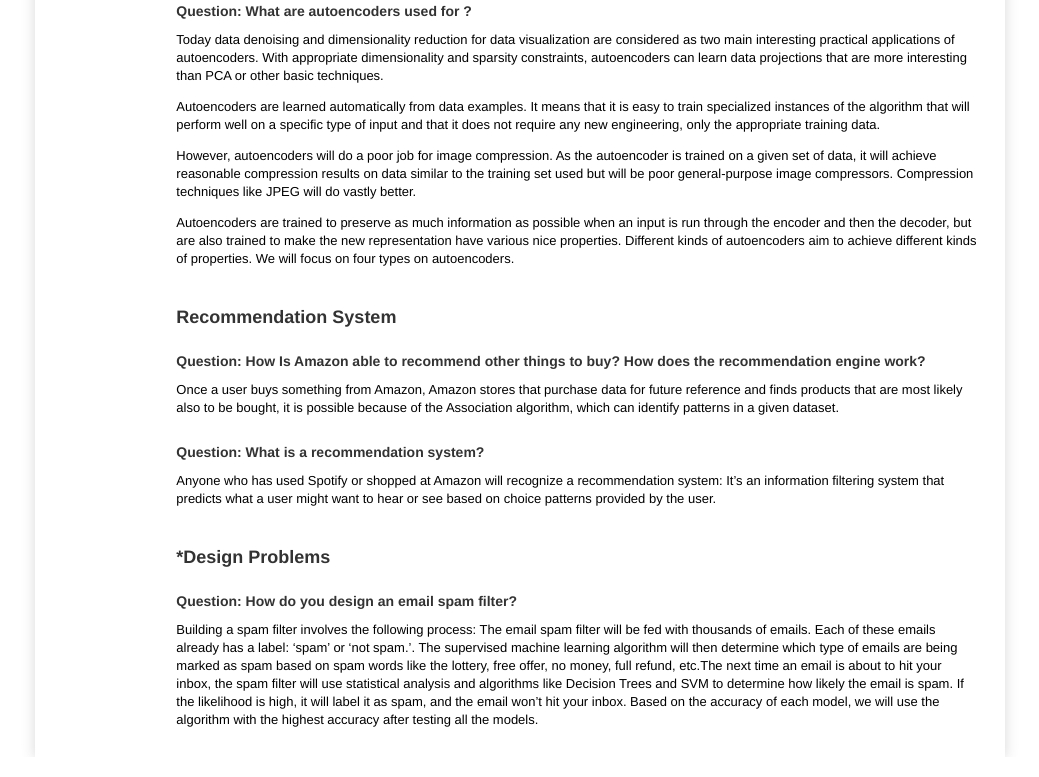
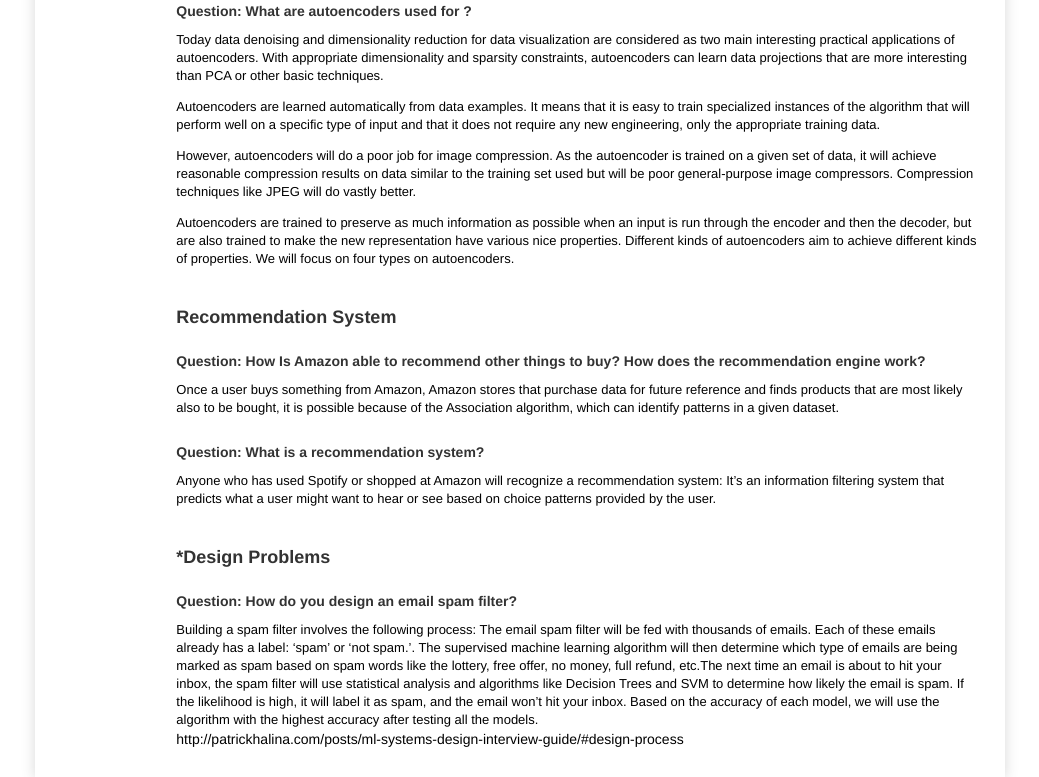
Before and after one commit to neilliang90/neilliang90.github.io, a Jekyll site: the page blog/ML.html, which Jekyll copies as it is, in a window 1280 px wide and 900 px high, scrolled down 15165 px, cut to the strip 123-900 px from the top of the window. Shown: the whole strip, without its empty margins (120-1159 px from the left). Built offline with Jekyll 4.4.1, drawn with Linux system fonts in a browser that asks for light colours; some of the changed lines change nothing that is shown.

Commit message:
Update ML.html

```diff
--- a/blog/ML.html
+++ b/blog/ML.html
@@ -546,6 +546,7 @@ An AUC of less than 0.5 might indicate that something interesting is happening.
 </div>
 </div>
 </div>
+
 <div class="cell border-box-sizing text_cell rendered"><div class="prompt input_prompt">
 </div><div class="inner_cell">
 <div class="text_cell_render border-box-sizing rendered_html">
@@ -559,15 +560,11 @@ An AUC of less than 0.5 might indicate that something interesting is happening.
 </div><div class="inner_cell">
 <div class="text_cell_render border-box-sizing rendered_html">
 <h3 id="*Design-Problems">*Design Problems<a class="anchor-link" href="#*Design-Problems">&#182;</a></h3><h4 id="Question:-How-do-you-design-an-email-spam-filter?">Question: How do you design an email spam filter?<a class="anchor-link" href="#Question:-How-do-you-design-an-email-spam-filter?">&#182;</a></h4><p>Building a spam filter involves the following process: The email spam filter will be fed with thousands of emails. Each of these emails already has a label: ‘spam’ or ‘not spam.’. The supervised machine learning algorithm will then determine which type of emails are being marked as spam based on spam words like the lottery, free offer, no money, full refund, etc.The next time an email is about to hit your inbox, the spam filter will use statistical analysis and algorithms like Decision Trees and SVM to determine how likely the email is spam. If the likelihood is high, it will label it as spam, and the email won’t hit your inbox. Based on the accuracy of each model, we will use the algorithm with the highest accuracy after testing all the models.</p>
-
+http://patrickhalina.com/posts/ml-systems-design-interview-guide/#design-process
 </div>
 </div>
-</div>
-</div>
-</div>
-    </div>
-  </div>
-</body>
+
+
 
 
 
```
